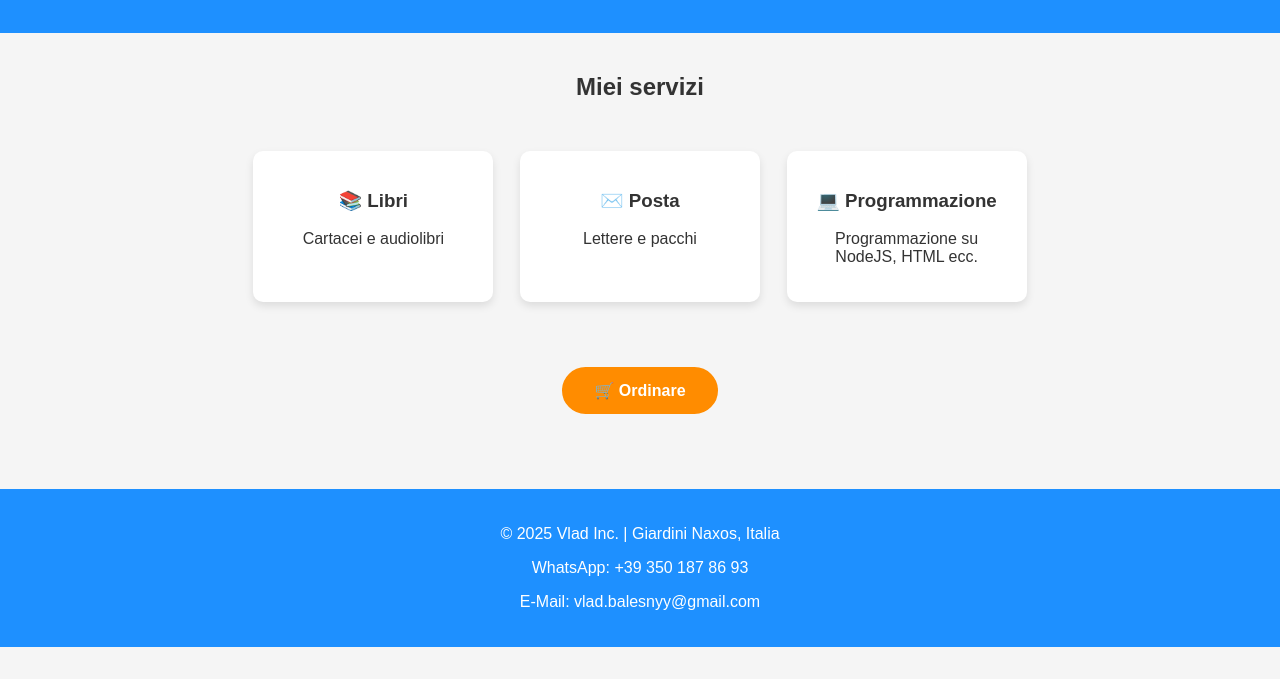
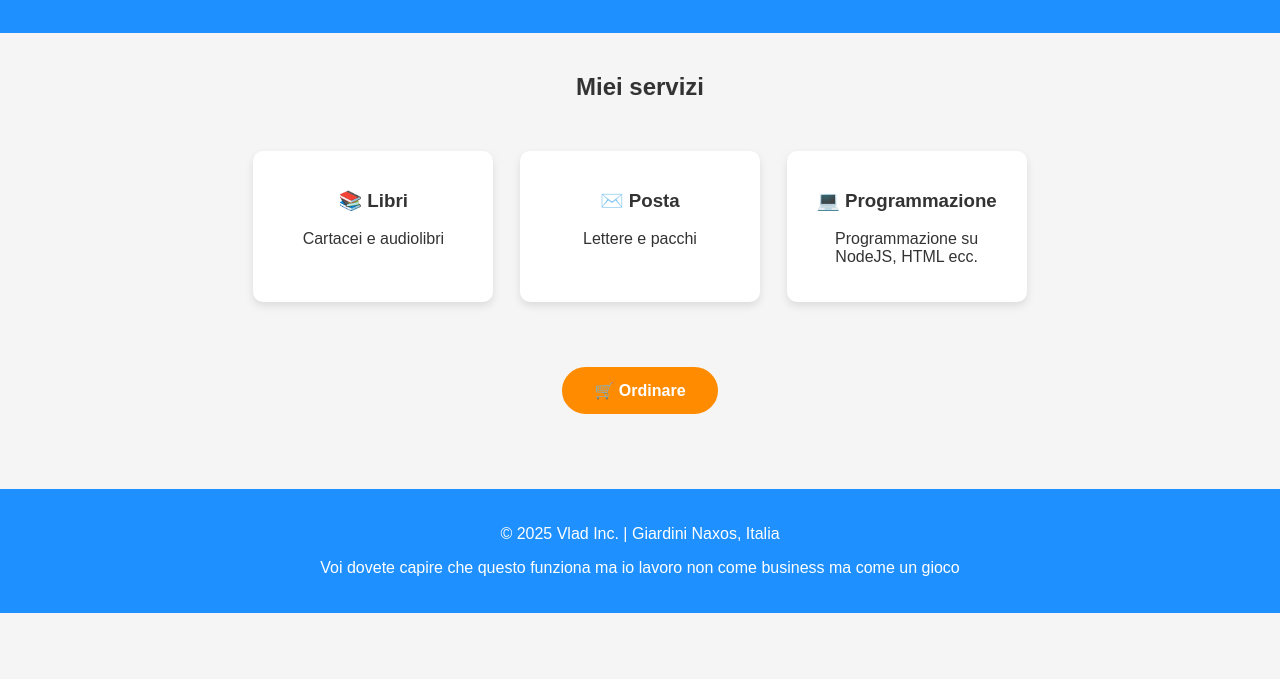
Before and after one commit to Murfi75/Vlad-Inc., a plain HTML site: page index.html in a window 1280 px wide. Shown: the part 121-800 px from the top of the page. Drawn offline with Linux system fonts and the light colour scheme.

Commit message:
Update index.html

```diff
--- a/index.html
+++ b/index.html
@@ -116,8 +116,8 @@
     <!-- Подвал -->
     <footer>
         <p>© 2025 Vlad Inc. | Giardini Naxos, Italia</p>
-        <p>WhatsApp: +39 350 187 86 93</p>
-        <p>E-Mail: vlad.balesnyy@gmail.com</p>
+
+        <p>Voi dovete capire che questo funziona ma io lavoro non come business ma come un gioco</p>
     </footer>
 </body>
 </html>
```
